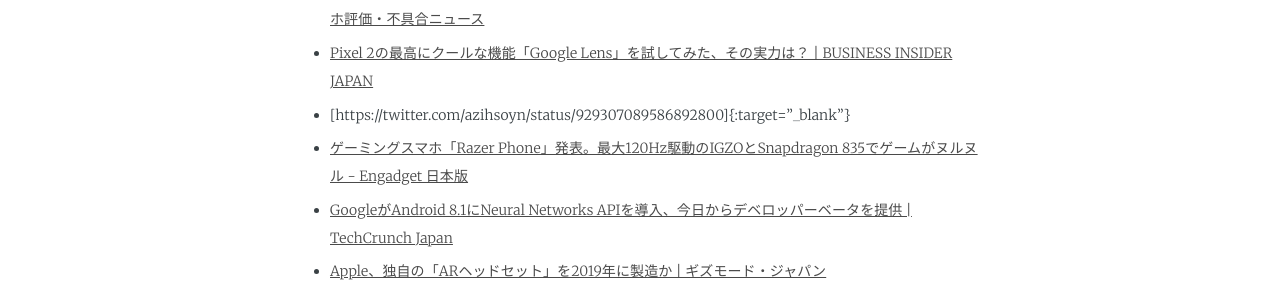
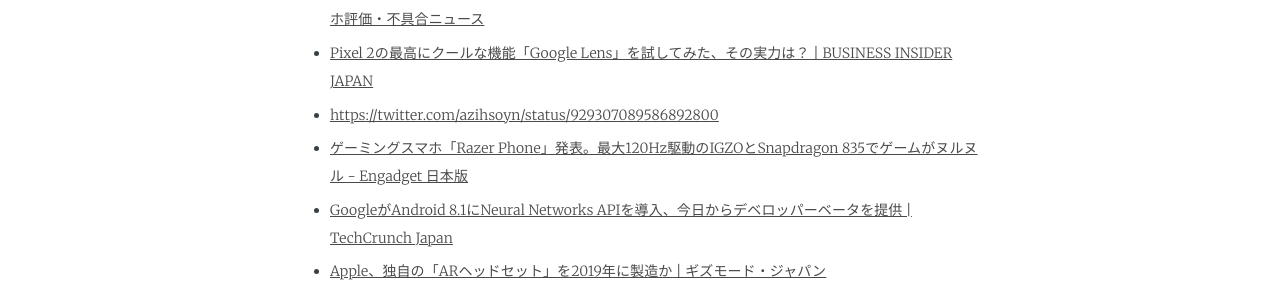
Before and after one commit to rehashfm/rehash.fm, a Jekyll site: the page built from _posts/2017-11-19-27.md, in a window 1280 px wide. Shown: the part 1055-1351 px from the top of the page. Built offline with Jekyll 4.4.1, drawn with Linux system fonts in a browser that asks for light colours; some web fonts are replaced; some of the changed lines change nothing that is shown.

Commit message:
fix twitter link

```diff
--- a/_posts/2017-11-19-27.md
+++ b/_posts/2017-11-19-27.md
@@ -20,7 +20,7 @@
 - [iPhone7以前の機種には、iOS 11をダウンロードすべきでない \| ライフハッカー［日本版］](https://www.lifehacker.jp/2017/11/106930.html){:target="_blank"}
 - [iOS 11\.1アップデート、iPhone 6S以前の機種のWiFi脆弱性問題は修正されていないことが判明 \| スマホ評価・不具合ニュース](https://sumahoinfo.com/ios-11-1-update-didnt-fix-wifi-issue-krack-iphone-6s-and-older-iphone){:target="_blank"}
 - [Pixel 2の最高にクールな機能「Google Lens」を試してみた、その実力は？ \| BUSINESS INSIDER JAPAN](https://www.businessinsider.jp/post-106461){:target="_blank"}
-- [https://twitter.com/azihsoyn/status/929307089586892800]{:target="_blank"}
+- [https://twitter.com/azihsoyn/status/929307089586892800](https://twitter.com/azihsoyn/status/929307089586892800){:target="_blank"}
 - [ゲーミングスマホ「Razer Phone」発表。最大120Hz駆動のIGZOとSnapdragon 835でゲームがヌルヌル \- Engadget 日本版](http://japanese.engadget.com/2017/11/02/razer-phone-120hz-igzo-snapdragon-835/){:target="_blank"}
 - [GoogleがAndroid 8\.1にNeural Networks APIを導入、今日からデベロッパーベータを提供 \| TechCrunch Japan](http://jp.techcrunch.com/2017/10/26/20171025google-introduces-neural-networks-api-in-developer-preview-of-android-8-1/){:target="_blank"}
 - [Apple、独自の「ARヘッドセット」を2019年に製造か \| ギズモード・ジャパン](https://www.gizmodo.jp/2017/11/ar-head-set-start-apple.html){:target="_blank"}
```
